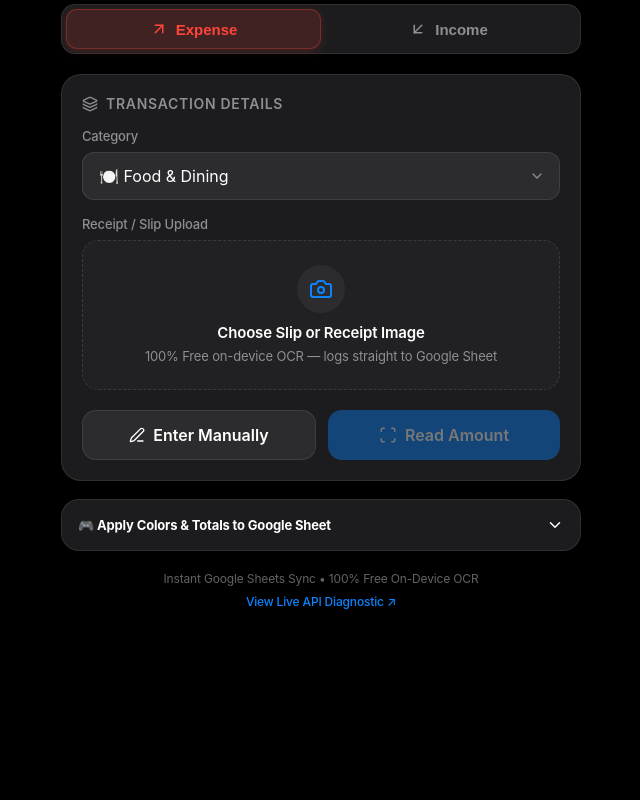
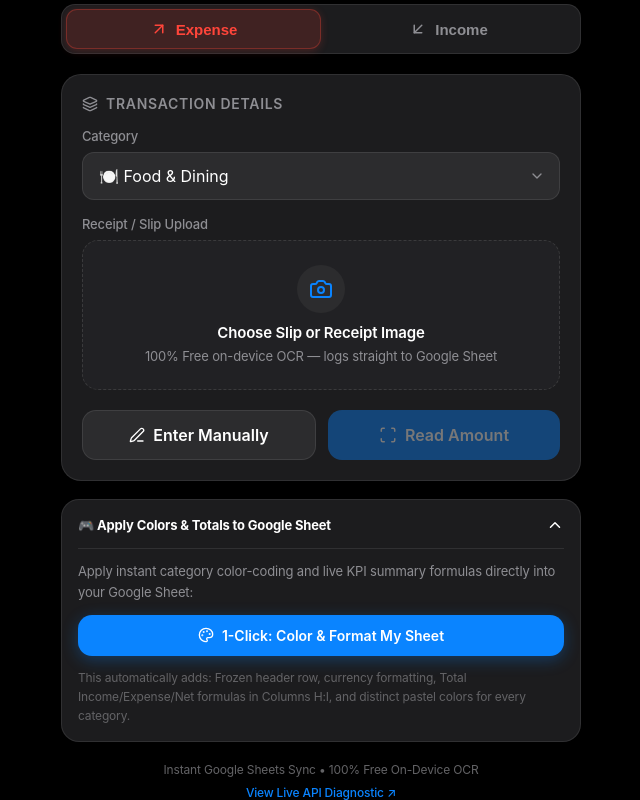
Before and after one commit to BRAVEinw24/money-log, a website: page index.html in a window 1280 px wide. Shown: the part 375-1175 px from the top of the page, without its empty margins (319-959 px from the left). Before the commit the page ends 984 px from the top, so only its background shows below. Drawn offline with nearby package versions, Linux system fonts and the light colour scheme; no server answers.

Commit message:
Expose 1-click format sheet button prominently

```diff
--- a/index.html
+++ b/index.html
@@ -829,9 +829,9 @@
     <div class="formula-card">
       <div class="formula-header" id="formulaToggle">
         <span>🎮 Apply Colors & Totals to Google Sheet</span>
-        <i data-lucide="chevron-down" id="formulaChevron" style="width:18px; height:18px;"></i>
+        <i data-lucide="chevron-down" id="formulaChevron" style="width:18px; height:18px; transform: rotate(180deg);"></i>
       </div>
-      <div class="formula-content" id="formulaContent">
+      <div class="formula-content show" id="formulaContent">
         <p style="margin-bottom: 12px;">Apply instant category color-coding and live KPI summary formulas directly into your Google Sheet:</p>
         <button class="ios-btn btn-primary" id="btn-format-sheet" style="width: 100%; padding: 12px; margin-bottom: 12px; font-size: 14px;">
           <i data-lucide="palette" style="width: 16px; height: 16px;"></i> 1-Click: Color & Format My Sheet
```
